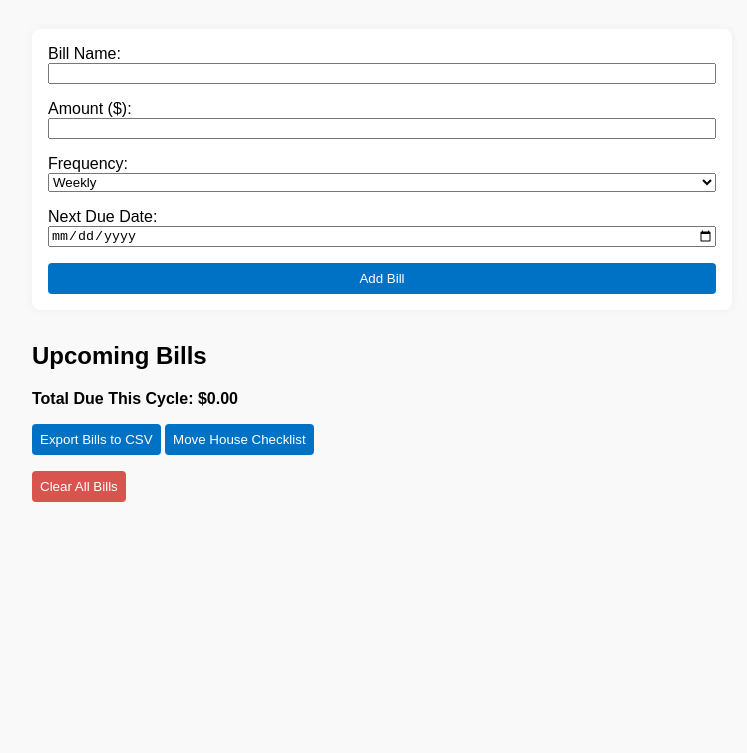
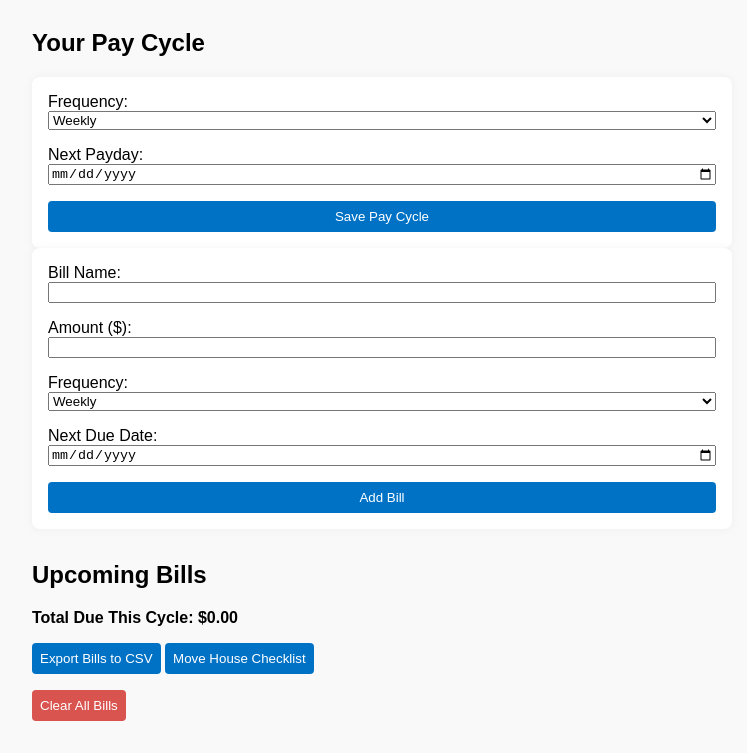
Before and after one commit to Leonardemmerton/bill-mvp, a plain HTML site: page index.html in a window 1280 px wide. Shown: the part 133-886 px from the top of the page, without its empty margins (258-1005 px from the left). Before the commit the page ends 800 px from the top, so only its background shows below. Drawn offline with Linux system fonts and the light colour scheme.

Commit message:
Update index.html

```diff
--- a/index.html
+++ b/index.html
@@ -10,8 +10,26 @@
     <h1>BILL</h1>
     <p>Know how much money you need – and who you need to update.</p>
   </header>
+  <main>
+    <section id="payday-setup">
+  <h2>Your Pay Cycle</h2>
+  <form id="payday-form">
+    <label>
+      Frequency:
+      <select id="pay-frequency" required>
+        <option value="weekly">Weekly</option>
+        <option value="fortnightly">Fortnightly</option>
+        <option value="monthly">Monthly</option>
+      </select>
+    </label>
+    <label>
+      Next Payday:
+      <input type="date" id="next-payday" required>
+    </label>
+    <button type="submit">Save Pay Cycle</button>
+  </form>
+</section>
 
-  <main>
     <form id="bill-form">
       <label>
         Bill Name:
```
